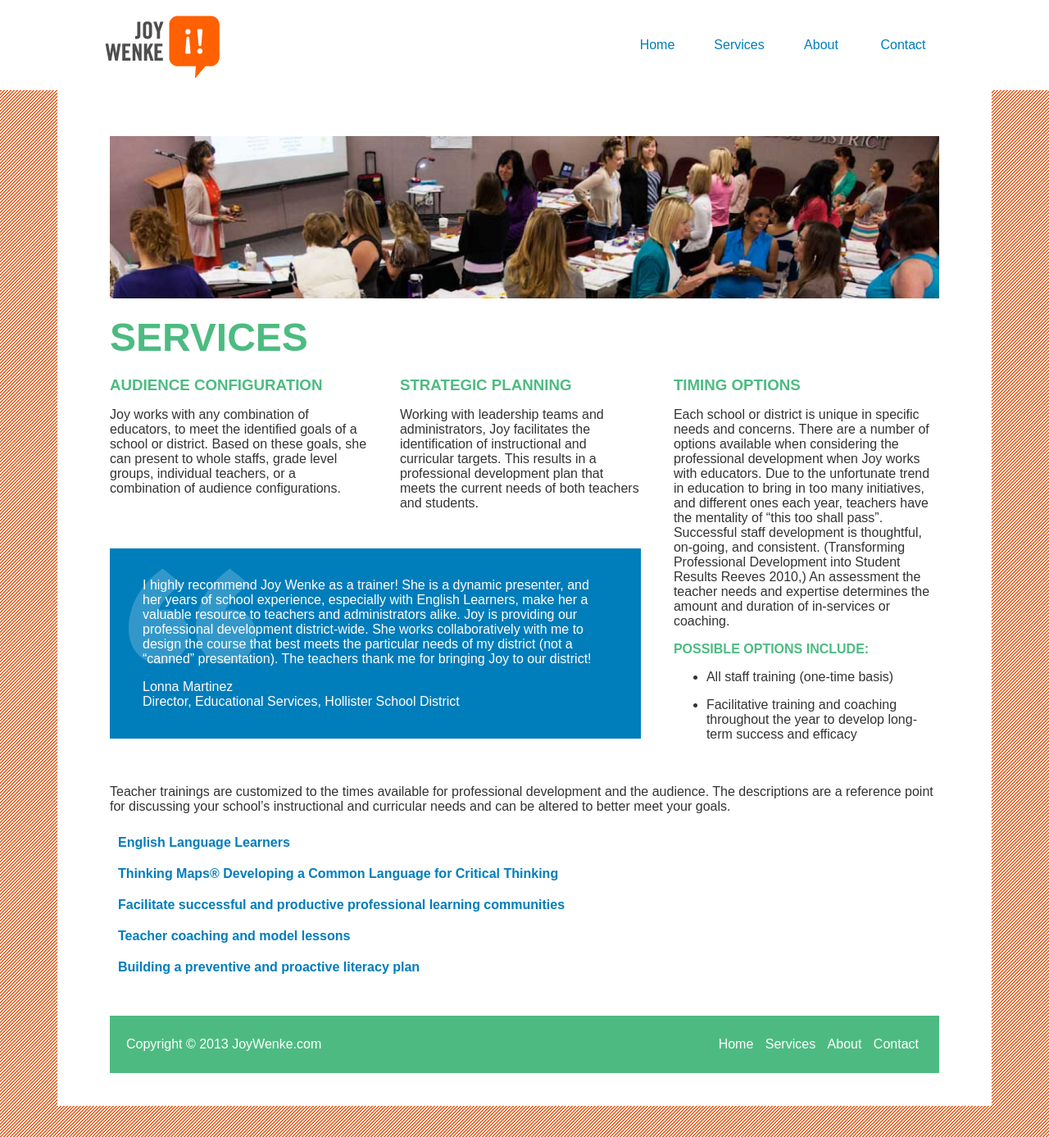
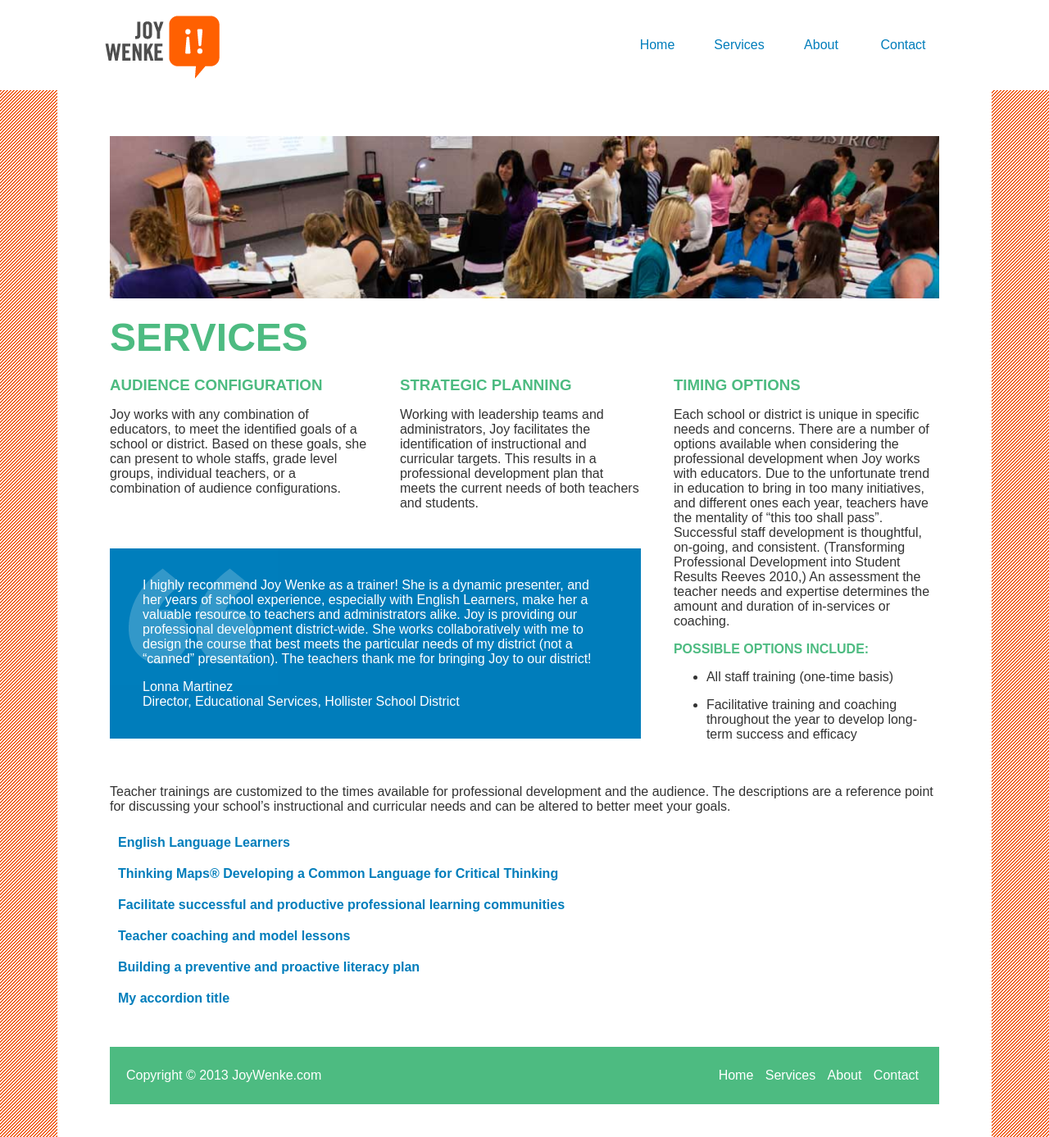
Before and after one commit to JoyWenke/joywenke.github.com, a Jekyll site: the page built from services/index.html, in a window 1280 px wide. Shown: the whole page at 82% size. Built offline with Jekyll 4.4.1, drawn with Linux system fonts in a browser that asks for light colours; Markdown is read by kramdown in place of the engine named in the settings.

Commit message:
Updated accordions.yml

```diff
--- a/_data/accordions.yml
+++ b/_data/accordions.yml
@@ -21,3 +21,8 @@
     - text: "The Five BIG researched based ideas of Literacy: teaching what is important"
     - text: "Early literacy training"
     - text: "<a href='https://dibels.org/'>DIBELS</a> Trainer (Dynamic Indicators of Basic Early Literacy Skills)"
+
+- title: "My accordion title"
+  bullets:
+    - text: "My bullet text"
+    - text: "Another bullet"
```
